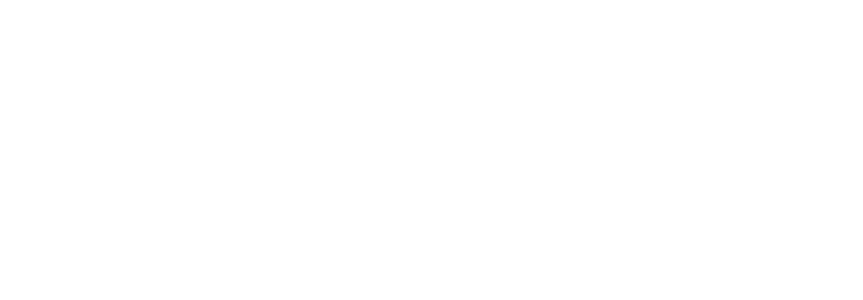
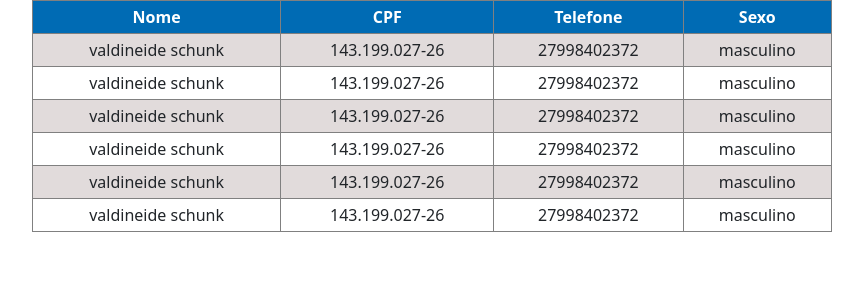
Before and after one commit to MateusBSantana/gerenciamento-de-hospedagens, a React (Create React App) app in the folder client/: page /tabela_funcionarios in a window 1280 px wide. Before the commit this address had no page. Shown: the top 300 px of the page, without its empty margins (208-1071 px from the left). Built offline with nearby package versions, Linux system fonts and the light colour scheme; data requests are answered from the project's data file; the HTML template or start-up script is replaced by a standard one.

Commit message:
Adivionando tabela para vizualizar a lista de funcionarios

```diff
--- a/client/db.json
+++ b/client/db.json
@@ -1,7 +1,7 @@
 {
   "funcionario": [
     {
-      "id": "7417",
+      "id": "6844",
       "nome": "valdineide schunk",
       "cpf": "143.199.027-26",
       "rg": "3233012",
@@ -9,7 +9,7 @@
       "sexo": "masculino",
       "email": "valdineideschunk@gmail.com",
       "telefone": "27998402372",
-      "observacoes": "11111111111",
+      "observacoes": "1111111111",
       "endereco": {
         "rua": "apartamento",
         "numero": "101",
@@ -18,21 +18,21 @@
         "cep": "29047-170",
         "bairro": "da penha",
         "complemento": "apartamento 101",
-        "observacoes": "22222222222222"
+        "observacoes": "2222222222"
       },
       "adicionais": {
-        "cargo": "recepcionista",
-        "dataAdmissao": "2024-10-03",
+        "cargo": "administrador",
+        "dataAdmissao": "2024-10-10",
         "dataEmissaoCarteira": "2024-10-01",
         "banco": "Brasil",
         "agencia": "01",
-        "conta": "01",
+        "conta": "02",
         "status": "ativo",
-        "observacoes": "3333333333333"
+        "observacoes": "333333333333333"
       }
     },
     {
-      "id": "e223",
+      "id": "6838",
       "nome": "valdineide schunk",
       "cpf": "143.199.027-26",
       "rg": "3233012",
@@ -40,7 +40,7 @@
       "sexo": "masculino",
       "email": "valdineideschunk@gmail.com",
       "telefone": "27998402372",
-      "observacoes": "11111111111",
+      "observacoes": "1111111111",
       "endereco": {
         "rua": "apartamento",
         "numero": "101",
@@ -49,17 +49,140 @@
         "cep": "29047-170",
         "bairro": "da penha",
         "complemento": "apartamento 101",
-        "observacoes": "22222222222222"
+        "observacoes": "2222222222"
       },
       "adicionais": {
-        "cargo": "recepcionista",
-        "dataAdmissao": "2024-10-03",
+        "cargo": "administrador",
+        "dataAdmissao": "2024-10-10",
         "dataEmissaoCarteira": "2024-10-01",
         "banco": "Brasil",
         "agencia": "01",
-        "conta": "01",
+        "conta": "02",
         "status": "ativo",
-        "observacoes": "3333333333333"
+        "observacoes": "333333333333333"
+      }
+    },
+    {
+      "id": "dd8b",
+      "nome": "valdineide schunk",
+      "cpf": "143.199.027-26",
+      "rg": "3233012",
+      "dataNascimento": "1992-05-28",
+      "sexo": "masculino",
+      "email": "valdineideschunk@gmail.com",
+      "telefone": "27998402372",
+      "observacoes": "1111111111",
+      "endereco": {
+        "rua": "apartamento",
+        "numero": "101",
+        "cidade": "Vitória - ES",
+        "estado": "ES",
+        "cep": "29047-170",
+        "bairro": "da penha",
+        "complemento": "apartamento 101",
+        "observacoes": "2222222222"
+      },
+      "adicionais": {
+        "cargo": "administrador",
+        "dataAdmissao": "2024-10-10",
+        "dataEmissaoCarteira": "2024-10-01",
+        "banco": "Brasil",
+        "agencia": "01",
+        "conta": "02",
+        "status": "ativo",
+        "observacoes": "333333333333333"
+      }
+    },{
+      "id": "6844",
+      "nome": "valdineide schunk",
+      "cpf": "143.199.027-26",
+      "rg": "3233012",
+      "dataNascimento": "1992-05-28",
+      "sexo": "masculino",
+      "email": "valdineideschunk@gmail.com",
+      "telefone": "27998402372",
+      "observacoes": "1111111111",
+      "endereco": {
+        "rua": "apartamento",
+        "numero": "101",
+        "cidade": "Vitória - ES",
+        "estado": "ES",
+        "cep": "29047-170",
+        "bairro": "da penha",
+        "complemento": "apartamento 101",
+        "observacoes": "2222222222"
+      },
+      "adicionais": {
+        "cargo": "administrador",
+        "dataAdmissao": "2024-10-10",
+        "dataEmissaoCarteira": "2024-10-01",
+        "banco": "Brasil",
+        "agencia": "01",
+        "conta": "02",
+        "status": "ativo",
+        "observacoes": "333333333333333"
+      }
+    },
+    {
+      "id": "6838",
+      "nome": "valdineide schunk",
+      "cpf": "143.199.027-26",
+      "rg": "3233012",
+      "dataNascimento": "1992-05-28",
+      "sexo": "masculino",
+      "email": "valdineideschunk@gmail.com",
+      "telefone": "27998402372",
+      "observacoes": "1111111111",
+      "endereco": {
+        "rua": "apartamento",
+        "numero": "101",
+        "cidade": "Vitória - ES",
+        "estado": "ES",
+        "cep": "29047-170",
+        "bairro": "da penha",
+        "complemento": "apartamento 101",
+        "observacoes": "2222222222"
+      },
+      "adicionais": {
+        "cargo": "administrador",
+        "dataAdmissao": "2024-10-10",
+        "dataEmissaoCarteira": "2024-10-01",
+        "banco": "Brasil",
+        "agencia": "01",
+        "conta": "02",
+        "status": "ativo",
+        "observacoes": "333333333333333"
+      }
+    },
+    {
+      "id": "dd8b",
+      "nome": "valdineide schunk",
+      "cpf": "143.199.027-26",
+      "rg": "3233012",
+      "dataNascimento": "1992-05-28",
+      "sexo": "masculino",
+      "email": "valdineideschunk@gmail.com",
+      "telefone": "27998402372",
+      "observacoes": "1111111111",
+      "endereco": {
+        "rua": "apartamento",
+        "numero": "101",
+        "cidade": "Vitória - ES",
+        "estado": "ES",
+        "cep": "29047-170",
+        "bairro": "da penha",
+        "complemento": "apartamento 101",
+        "observacoes": "2222222222"
+      },
+      "adicionais": {
+        "cargo": "administrador",
+        "dataAdmissao": "2024-10-10",
+        "dataEmissaoCarteira": "2024-10-01",
+        "banco": "Brasil",
+        "agencia": "01",
+        "conta": "02",
+        "status": "ativo",
+        "observacoes": "333333333333333"
       }
     }
   ]
--- a/client/src/App.jsx
+++ b/client/src/App.jsx
@@ -3,6 +3,7 @@
 
 import {BrowserRouter as Router, Routes, Route} from 'react-router-dom';
 import CadastroFuncionario from './componentes/pages/CadastroFuncionario';
+import TabelaFuncionarios from './componentes/TabelaFuncionarios/TabelaFuncionarios';
 
 function App() {
   return (
@@ -10,7 +11,7 @@
       <Routes>
 
         <Route path='/cadastro_funcionario' element={<CadastroFuncionario/>}/>
-
+        <Route path='/tabela_funcionarios' element={<TabelaFuncionarios/>}/>
       </Routes>
     </Router>
   );
--- a/client/src/componentes/FormCadFuncionario/FormCadFuncionario.module.css
+++ b/client/src/componentes/FormCadFuncionario/FormCadFuncionario.css
@@ -1,6 +1,6 @@
 /* Estilo para todas as abas */
 .nav-tabs .nav-link {
-    border: 1px solid #212a33;
+    border: 1px solid #2c3321;
     border-bottom: none;
     color: #495057;
     background-color: transparent;
@@ -16,8 +16,8 @@
 
 /* Estilo para a aba ativa */
 .nav-tabs .nav-link.active {
-    border: 2px solid green;
-    background-color: #f8f9fa;
+    border: 2px solid rgb(39, 121, 39);
+    background-color: #41ead3c8;
     color: #495057;
     border-bottom: none;
 }
--- /dev/null
+++ b/client/src/componentes/TabelaFuncionarios/TabelaFuncionarios.jsx
@@ -0,0 +1,62 @@
+import React, { useEffect, useState } from 'react';
+import styles from './TabelaFuncionarios.module.css';
+
+function TabelaFuncionarios() {
+    const [funcionarios, setFuncionarios] = useState([]);
+    const [removeLoading, setRemoveLoading] = useState(false);
+
+    useEffect(() => {
+        setTimeout(() => {
+            carregarFuncionarios();
+        }, 300);
+    }, []);
+
+    async function carregarFuncionarios() {
+        try {
+            const resposta = await fetch('http://localhost:5000/funcionario', {
+                method: 'GET',
+                headers: {
+                    'Content-Type': 'application/json',
+                },
+            });
+            if (!resposta.ok) {
+                throw new Error('Erro ao buscar funcionários');
+            }
+
+            const consulta = await resposta.json();
+            setFuncionarios(consulta);
+            setRemoveLoading(true);
+        } catch (error) {
+            console.log('erro ao buscar funcionários', error);
+        }
+    }
+
+    return (
+        <div className={styles.Funcionarios}>
+            <table className={`${styles.TabelaFuncionarios} table-bordered`}>
+                <thead >
+                    <tr>
+                        <th>Nome</th>
+                        <th>CPF</th>
+                        <th>Telefone</th>
+                        <th>Sexo</th>
+                    </tr>
+                </thead>
+                <tbody>
+                    {funcionarios.map((funcionario) => (
+                        <tr key={funcionario.id} >
+                            <td>{funcionario.nome}</td>
+                            <td>{funcionario.cpf}</td>
+                            <td>{funcionario.telefone}</td>
+                            <td>{funcionario.sexo}</td>
+                        </tr>
+                    ))}
+                </tbody>
+            </table>
+
+            {removeLoading && funcionarios.length === 0 && <h1>Não há funcionários disponíveis</h1>}
+        </div>
+    );
+}
+
+export default TabelaFuncionarios;
--- /dev/null
+++ b/client/src/componentes/TabelaFuncionarios/TabelaFuncionarios.module.css
@@ -0,0 +1,27 @@
+.Funcionarios {
+  display: flex;
+  justify-content: center;
+  align-items: flex-start;
+  min-height: 100vh;
+}
+
+.TabelaFuncionarios {
+  width: 80%;
+  max-width: 800px;
+  text-align: center;
+  border-collapse: collapse;
+}
+
+.TabelaFuncionarios thead {
+  background-color: #006bb4;
+  color: #fff;
+}
+
+.TabelaFuncionarios tbody tr:nth-child(odd) {
+  background-color: #e1dbdb;
+}
+
+.TabelaFuncionarios td,
+.TabelaFuncionarios th {
+  padding: 4px;
+}
```
Also changed, not shown: client/src/componentes/FormCadFuncionario/FormCadFuncionario.jsx (+5 -16 lines).
